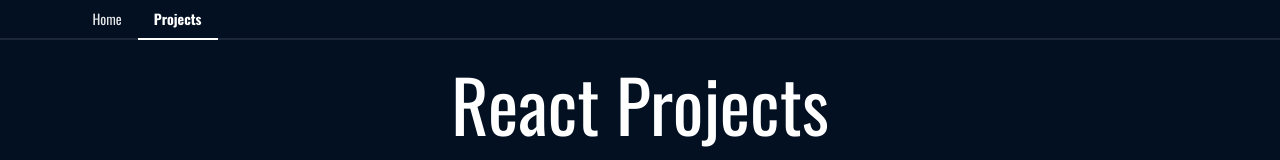
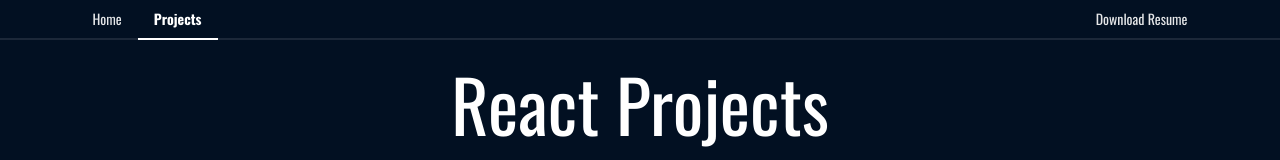
Before and after one commit to michaelmaryanoff/personal-page, a React (Create React App) app: page /projects in a window 1280 px wide. Shown: the top 160 px of the page. Built offline with nearby package versions, Linux system fonts and the light colour scheme.

Commit message:
Add resume

```diff
--- a/src/components/menus/MainMenu.js
+++ b/src/components/menus/MainMenu.js
@@ -3,6 +3,7 @@
 import { withRouter } from 'react-router';
 
 import MenuItem from './MenuItem';
+import RightMenu from './RightMenu';
 
 const MainMenu = props => {
   const { pathname } = props.location;
@@ -11,6 +12,7 @@
       <div className="ui container">
         <MenuItem route="/" label="Home" pathName={pathname} />
         <MenuItem route="/projects" label="Projects" pathName={pathname} />
+        <RightMenu />
       </div>
     </div>
   );
--- /dev/null
+++ b/src/components/menus/RightMenu.js
@@ -0,0 +1,15 @@
+import React from 'react';
+
+import resumePDF from '../../files/MichaelMaryanoff_Resume.pdf';
+
+const RightMenu = () => {
+  return (
+    <div className="right menu">
+      <a href={resumePDF} download="MichaelMaryanoff_Resume.pdf" className="inverted item">
+        Download Resume
+      </a>
+    </div>
+  );
+};
+
+export default RightMenu;
```
Also changed, not shown: 1 other file (tests, documents, lock files or other folders).
